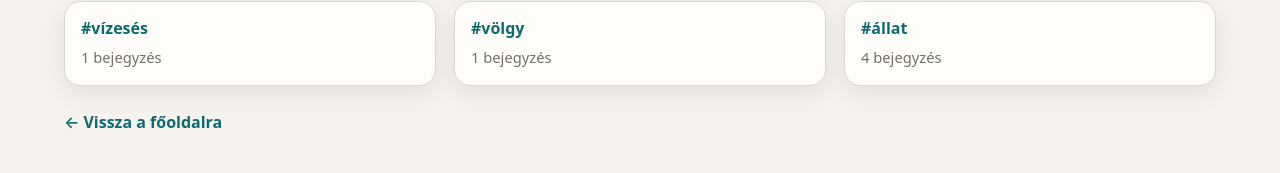
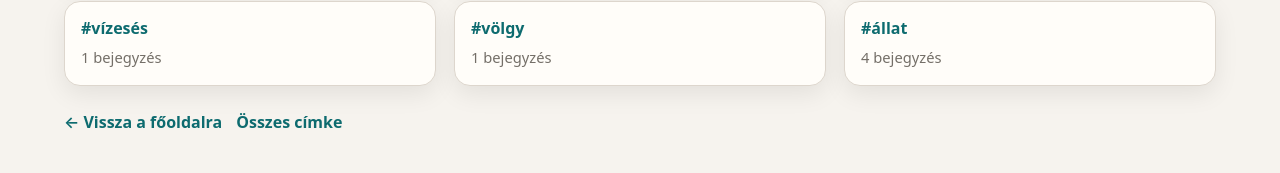
Before and after one commit to havassy/fotoblog, a Jekyll site: the page built from tags.md, in a window 1280 px wide. Shown: the part 1993-2166 px from the top of the page. Built offline with Jekyll 4.4.1, drawn with Linux system fonts in a browser that asks for light colours.

Commit message:
Update tags.html

```diff
--- a/_layouts/tags.html
+++ b/_layouts/tags.html
@@ -158,17 +158,20 @@ permalink: /tags/
       text-decoration:underline;
     }
 
-    .back-link{
+    .back-links{
+      display:flex;
+      flex-wrap:wrap;
+      gap:14px;
       margin-top:24px;
     }
 
-    .back-link a{
+    .back-links a{
       text-decoration:none;
       color:var(--accent);
       font-weight:600;
     }
 
-    .back-link a:hover{
+    .back-links a:hover{
       text-decoration:underline;
     }
 
@@ -229,9 +232,12 @@ permalink: /tags/
       {% endfor %}
     </section>
 
-    <p class="back-link">
+    <div class="back-links">
       <a href="{{ '/' | relative_url }}">&larr; Vissza a főoldalra</a>
-    </p>
+      <a href="{{ '/tags/' | relative_url }}">Összes címke</a>
+    </div>
   </div>
+
+  {% include subscribe-modal.html %}
 </body>
 </html>
```
Also changed, not shown: other parts of _layouts/tags.html (+1 -1 lines).
